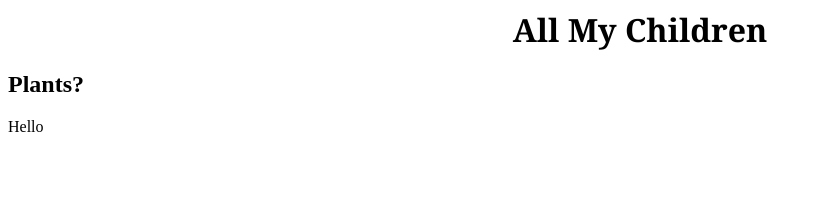
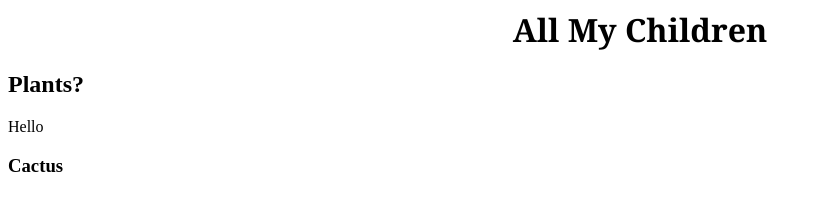
Before and after one commit to pretty-sure/all-my-children, a plain HTML site: page index.html in a window 1280 px wide. Shown: the whole page, without its empty margins (0-820 px from the left). Drawn offline with Linux system fonts and the light colour scheme.

Commit message:
adding h3

```diff
--- a/css/main.css
+++ b/css/main.css
@@ -5,3 +5,6 @@
 	text-align: center;
 	width: 100%;
 }
+h3 {
+  font-family: cursive;
+}
--- a/index.html
+++ b/index.html
@@ -8,5 +8,6 @@
 	<h1>All My Children</h1>
 		<h2>Plants?</h2>
 		<p>Hello</p>
+		<h3>Cactus</h3>
 </body>
 </html>
```
